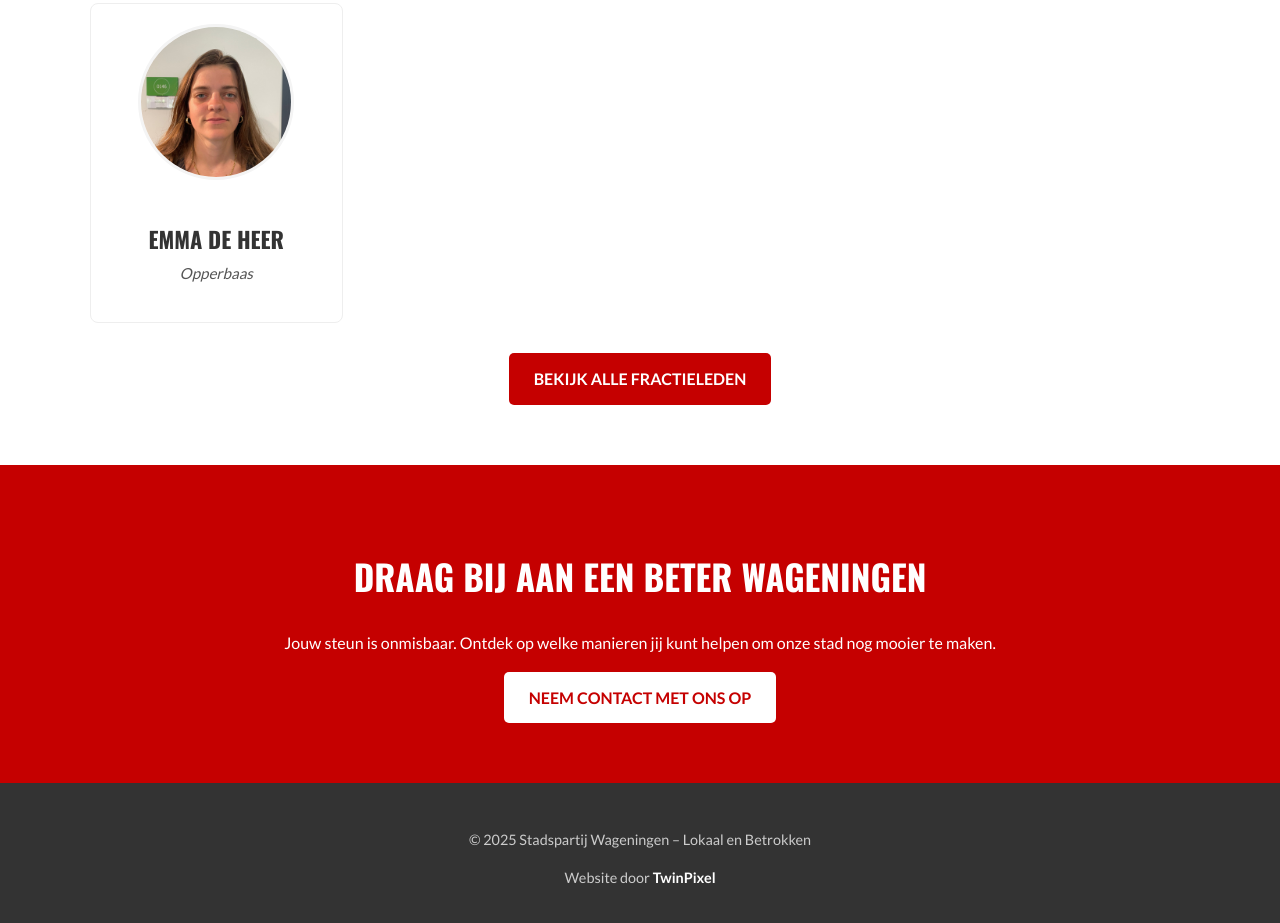
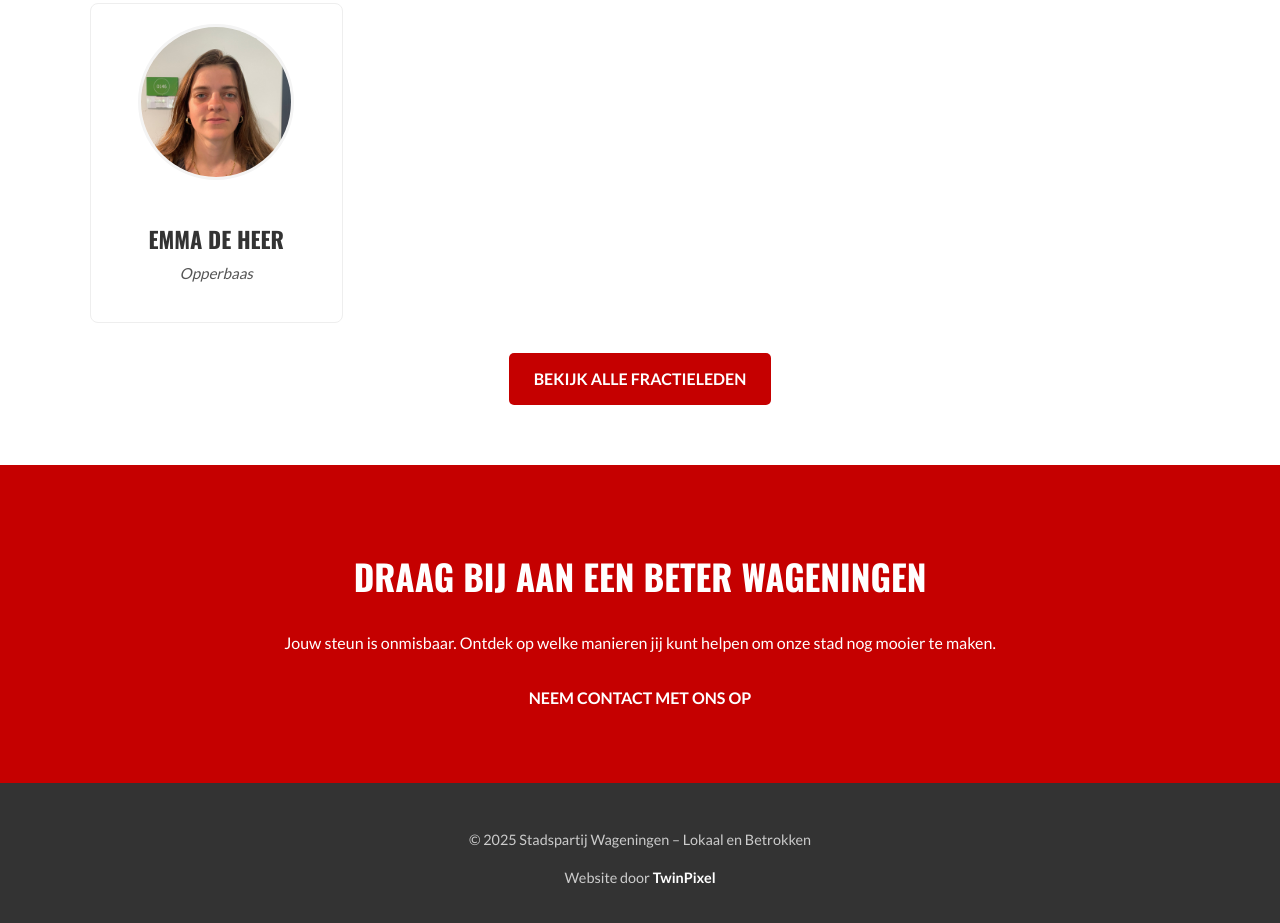
Before and after one commit to Twinpixel-nl/stadspartij-wageningen, a website: page src/index.html in a window 1280 px wide. Shown: the part 2297-3220 px from the top of the page. Drawn offline with nearby package versions, Linux system fonts and the light colour scheme; files whose address does not match are found by name.

Commit message:
button fix?

```diff
--- a/src/css/style.css
+++ b/src/css/style.css
@@ -144,7 +144,7 @@ li.active > a {
 }
 .btn-primary { background-color: var(--primary-color); color: var(--white); }
 .btn-primary:hover { background-color: #a00000; }
-.btn-light { background-color: var(--white); color: var(--primary-color); }
+.btn-light { background-color: var(--primary-color); color: var(--white); }
 .btn-light:hover { background-color: var(--light-grey); }
 
 /* Grid & Cards (voor Standpunten en Nieuws op Homepage) */
```
